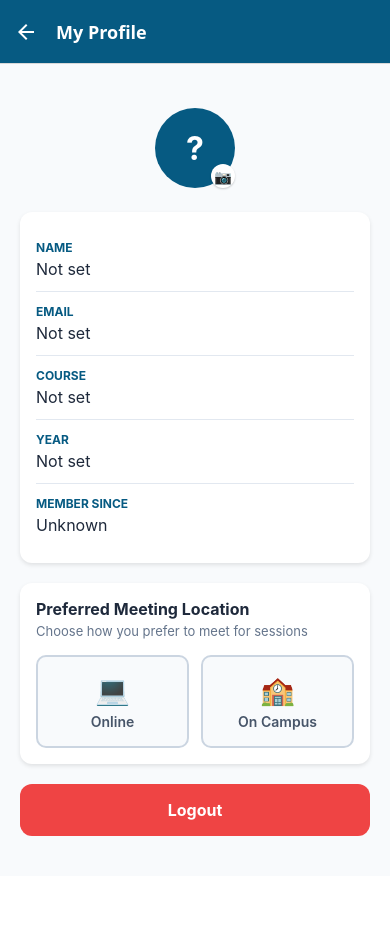
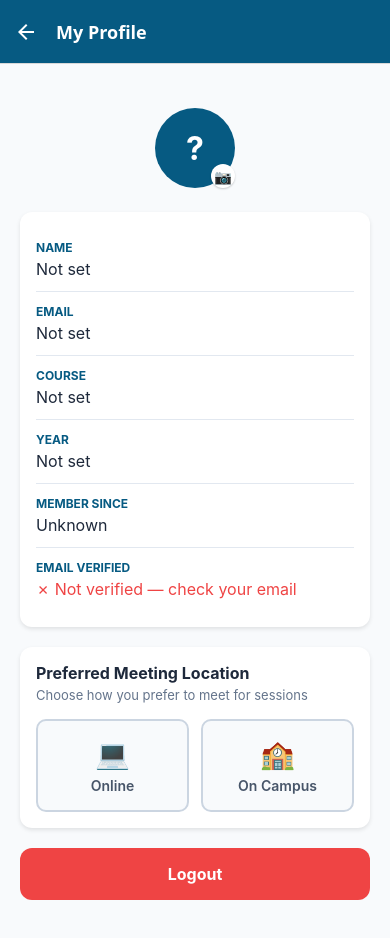
Before and after one commit to EthanMackD/atunity-mobile-app, a React Native app: screen /Profile in a window 390 px wide. Before the commit the page ends 876 px from the top, so only its background shows below. Built offline with nearby package versions, Linux system fonts and the light colour scheme.

Commit message:
Added email verified status to profile screen and verification alert on signup

```diff
--- a/src/screens/LoginScreen.js
+++ b/src/screens/LoginScreen.js
@@ -1,4 +1,4 @@
-import React, { useState } from 'react';
+import React, { useState, useEffect } from 'react';
 import {
   View,
   Text,
@@ -15,6 +15,10 @@ export default function LoginScreen({ navigation }) {
   const [email, setEmail] = useState('');
   const [password, setPassword] = useState('');
   const [loading, setLoading] = useState(false);
+
+  useEffect(() => {
+    AsyncStorage.multiRemove(['token', 'user']);
+  }, []);
 
   const handleLogin = async () => {
     if (!email || !password) {
--- a/src/screens/ProfileScreen.js
+++ b/src/screens/ProfileScreen.js
@@ -214,6 +214,15 @@ export default function ProfileScreen({ navigation }) {
             {user?.created_at
               ? new Date(user.created_at).toLocaleDateString('en-IE')
               : 'Unknown'}
+          </Text>
+        </View>
+
+        <View style={styles.divider} />
+
+        <View style={styles.infoRow}>
+          <Text style={styles.label}>Email Verified</Text>
+          <Text style={[styles.value, { color: user?.email_verified ? '#10B981' : '#EF4444' }]}>
+            {user?.email_verified ? '✓ Verified' : '✗ Not verified — check your email'}
           </Text>
         </View>
 
--- a/src/screens/SignupScreen.js
+++ b/src/screens/SignupScreen.js
@@ -52,9 +52,11 @@ export default function SignupScreen({ navigation }) {
         await AsyncStorage.setItem('token', data.token);
         await AsyncStorage.setItem('user', JSON.stringify(data.user));
 
-        Alert.alert('Welcome!', `Account created for ${data.user.name}`, [
-          { text: 'OK', onPress: () => navigation.replace('EventsList') }
-        ]);
+        Alert.alert(
+          'Account Created!',
+          `Welcome ${data.user.name}! A verification email has been sent to ${data.user.email}. Please check your inbox and click the link to verify your account.`,
+          [{ text: 'OK', onPress: () => navigation.replace('EventsList') }]
+        );
       } else {
         Alert.alert('Error', data.error || 'Registration failed');
       }
```
